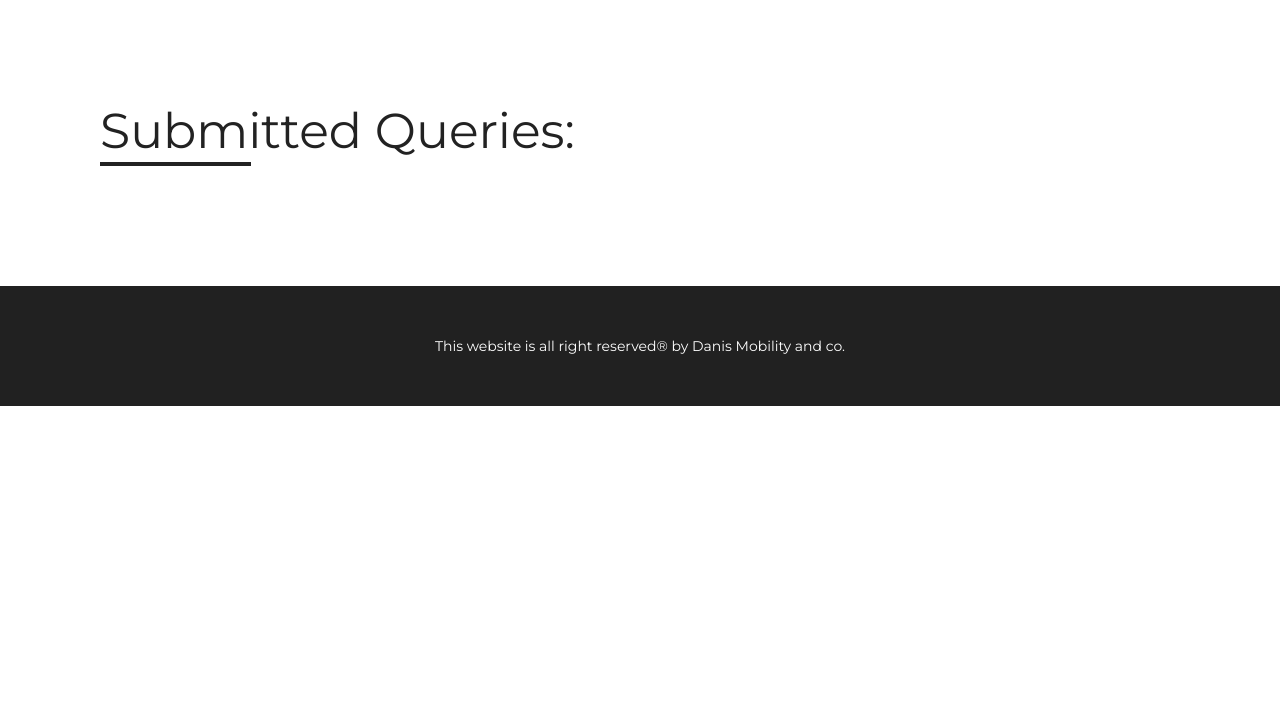
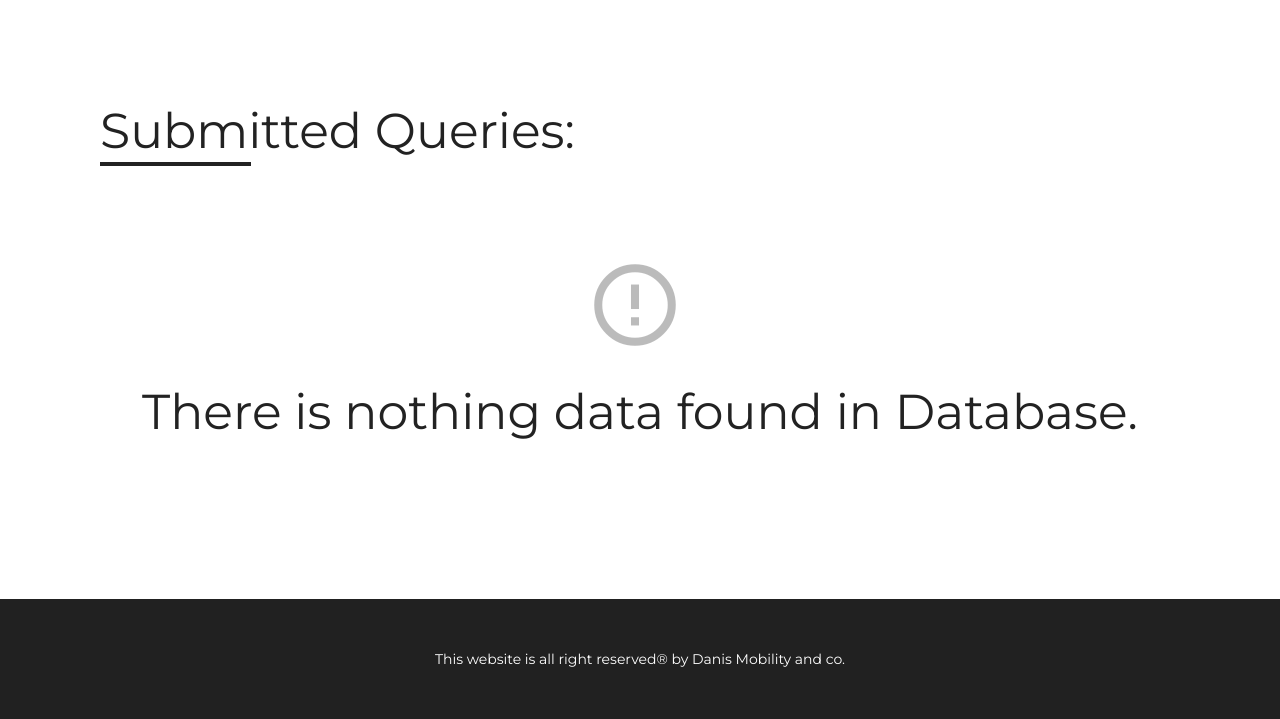
Before and after one commit to whodanyalahmed/orderManager, a Django app: page / in a window 1280 px wide. Shown: the part 111-830 px from the top of the page. Before the commit the page ends 517 px from the top, so only its background shows below. Run offline with Django 3.2, Linux system fonts and the light colour scheme; data that the repository does not hold is empty.

Commit message:
not entry bug

```diff
--- a/contact/static/css/style.css
+++ b/contact/static/css/style.css
@@ -27,12 +27,21 @@ body{
     margin-bottom: 20px;
 }
 
+#entrynotfound{
+    font-size:7em;
+    position: relative;
+    left:45%;
+    opacity: 0.3;
+    padding-top:50px;
+}
+
 
 
 h1 > hr{
     width:3em;
     border:2px solid #222;
     margin-bottom: 20px;
+
 }
 #hr{
     border:2px solid #fff;
@@ -60,6 +69,7 @@ main{
     padding:100px;
     background: #fff;
     color:#222;
+    min-height: 75vh;
 
 }
 #Portfolio{
--- a/contact/templates/list.html
+++ b/contact/templates/list.html
@@ -11,7 +11,8 @@ Order Manager
 {% block body %}
 
     <h1 id="head">Submitted Queries:<hr></h1>
-    {% for info in datas  %}
+
+    {% for info in datas %}
     <ul id="section">
 
         <li><a href="{% url 'detail' info.pk %}"><h2> {{ info.name }}</h2></a></li>
@@ -23,5 +24,19 @@ Order Manager
         <li>Date: <a href="#">{{ info.date }}</a></li>
 
     </ul>
+
+    {% empty %}
+
+
+    <i id="entrynotfound" class="material-icons">error_outline</i>
+
+
+    <h1 align="center">There is nothing data found in Database.</h1>
+
     {% endfor %}
+
+
+
+
+
 {% endblock body %}
```
Also changed, not shown: db.sqlite3.
